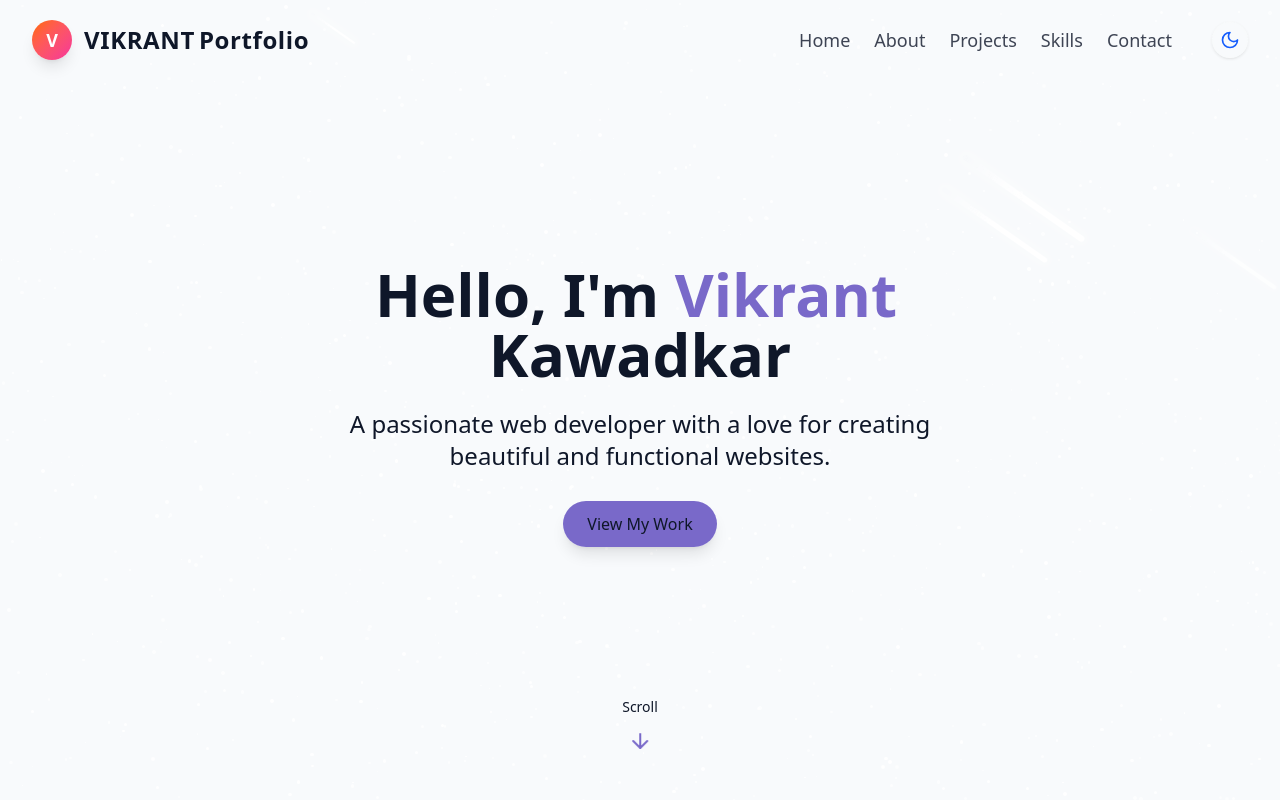
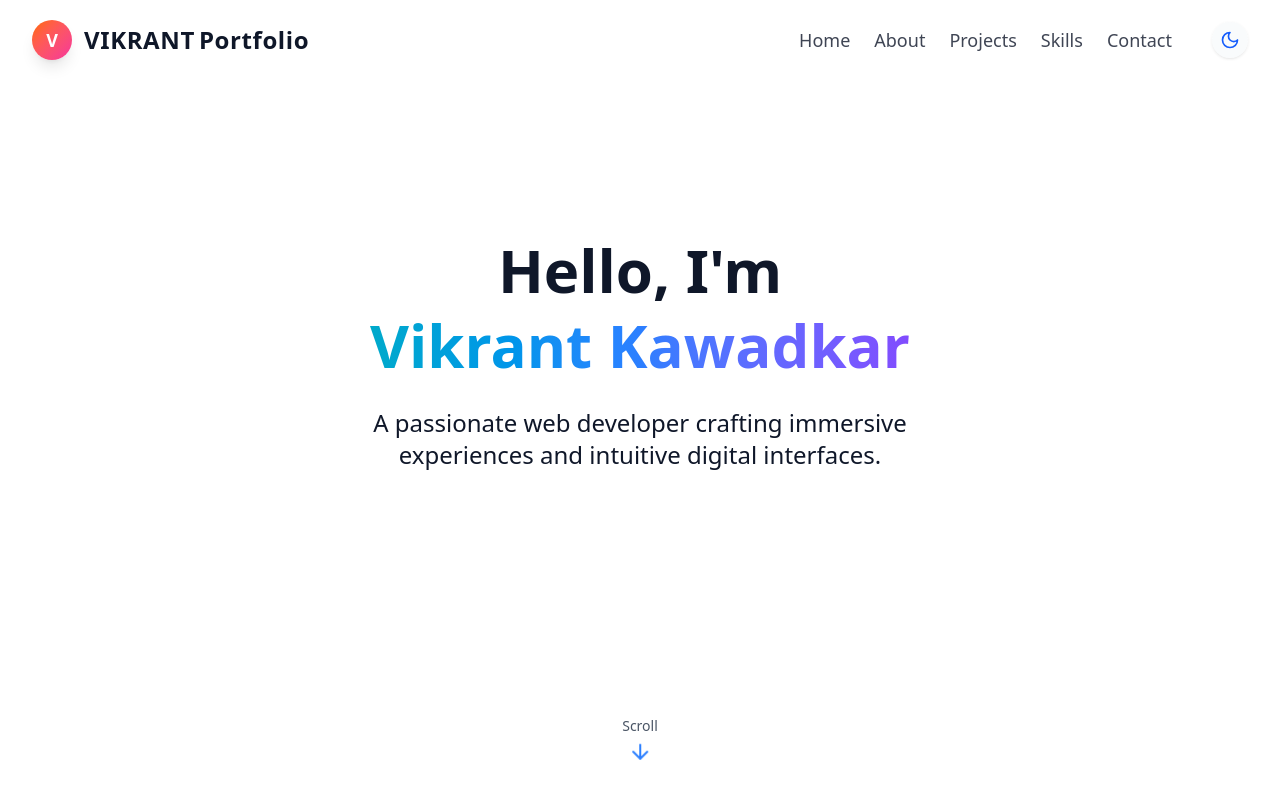
Before and after one commit to ark5234/portfolio, a React (Vite) app: page / in a window 1280 px wide. Shown: the top 800 px of the page. Built offline with nearby package versions, Linux system fonts and the light colour scheme.

Commit message:
improved footer hero section

```diff
--- a/index.html
+++ b/index.html
@@ -4,7 +4,7 @@
     <meta charset="UTF-8" />
     <link rel="icon" type="image/svg+xml" href="/vite.svg" />
     <meta name="viewport" content="width=device-width, initial-scale=1.0" />
-    <title>Vite + React</title>
+    <title>VIKRANT KAWADKAR</title>
   </head>
   <body>
     <div id="root"></div>
--- a/src/components/ContactSection.jsx
+++ b/src/components/ContactSection.jsx
@@ -101,19 +101,51 @@ const TextAreaField = ({ id, label, placeholder }) => (
       {/* Contact Info */}
       <div className="space-y-10">
         <div className="space-y-6">
-          <ContactItem icon={<Mail />} title="Email" value="vikrantkawadkar2099@gmail.com" link="mailto:vikrantkawadkar2099@gmail.com" />
-          <ContactItem icon={<Phone />} title="Phone" value="+91 94099 14760" link="tel:+919409914760" />
-          <ContactItem icon={<MapPin />} title="Location" value="Ahmedabad, Gujarat, India" />
+              <ContactItem
+                  icon={<Mail />}
+                  title="Email"
+                  value="vikrantkawadkar2099@gmail.com"
+                  link="mailto:vikrantkawadkar2099@gmail.com"
+              />
+              <ContactItem
+                  icon={<Phone />}
+                  title="Phone"
+                  value="+91 94099 14760"
+                  link="tel:+919409914760"
+              />
+              <ContactItem
+                  icon={<MapPin />}
+                  title="Location"
+                  value="Ahmedabad, Gujarat, India"
+              />
           </div>
 
+
+
+        <div className="flex items-start space-x-4">
+  <div className="p-3 rounded-full bg-gradient-to-r from-blue-500 via-indigo-500 to-purple-600 shadow-md">
+    <Send className="text-white" />
+  </div>
   <div>
-          <h4 className="text-lg font-semibold mb-3 text-teal-300">Connect with me</h4>
-          <div className="flex space-x-4">
+    <h4 className="font-semibold text-white mb-2">Connect with me</h4>
+    <div className="flex items-center space-x-4">
       {[
-              { href: "https://linkedin.com/in/vikrant-kawadkar-0b9073251", icon: <Linkedin /> },
-              { href: "https://x.com/KawadkarVikrant", icon: <Twitter /> },
-              { href: "https://instagram.com/vikrantkawadkar", icon: <Instagram /> },
-              { href: "#", icon: <Twitch /> },
+        {
+          href: "https://linkedin.com/in/vikrant-kawadkar-0b9073251",
+          icon: <Linkedin />,
+        },
+        {
+          href: "https://x.com/KawadkarVikrant",
+          icon: <Twitter />,
+        },
+        {
+          href: "https://instagram.com/vikrantkawadkar",
+          icon: <Instagram />,
+        },
+        {
+          href: "#",
+          icon: <Twitch />,
+        },
       ].map(({ href, icon }, i) => (
         <a
           key={i}
@@ -122,9 +154,12 @@ const TextAreaField = ({ id, label, placeholder }) => (
           rel="noopener noreferrer"
           className="text-gray-300 hover:text-teal-300 transition duration-300 transform hover:scale-110"
         >
+          <div className="p-2 bg-[#1e1e2f] dark:bg-[#1c1c2c] rounded-full">
             {icon}
+          </div>
         </a>
       ))}
+    </div>
   </div>
 </div>
       </div>
--- a/src/components/HeroSection.jsx
+++ b/src/components/HeroSection.jsx
@@ -4,45 +4,46 @@ export const HeroSection = () => {
   return (
     <section
       id="hero"
-      className="relative min-h-screen flex flex-col items-center justify-center px-4"
+      className="relative min-h-screen flex flex-col items-center justify-center px-4 overflow-hidden bg-white dark:bg-transparent transition-colors duration-500"
     >
+      {/* Subtle Background Glow or Stars */}
+      <div className="absolute inset-0 z-0 pointer-events-none">
+        <div className="absolute top-1/3 left-1/2 w-[600px] h-[600px] bg-gradient-radial from-purple-400/20 via-transparent to-transparent rounded-full blur-3xl transform -translate-x-1/2" />
+        <div className="absolute bottom-0 right-0 w-[400px] h-[400px] bg-gradient-radial from-teal-400/20 via-transparent to-transparent rounded-full blur-2xl" />
+      </div>
+
+      {/* Hero Content */}
       <div className="container max-w-4xl mx-auto text-center z-10 min-h-screen flex flex-col justify-center">
         <div className="space-y-6">
-          <h1 className="text-4xl md:text-6xl font-bold text-foreground">
-             <span className="tetx-gradient animate-fade-in-delay-1">
-                Hello, I'm
-             </span>
+          <h1 className="text-4xl md:text-6xl font-extrabold leading-tight">
+            <span className="block text-orange dark:text-orange opacity-0 animate-fade-in-delay-1">
+                  Hello, I'm
+            </span>
 
-            <span className="text-primary opacity-0 animate-fade-in-delay-1">
-                {" "}
-                Vikrant
-
-            </span>
-            <span className="text-gradient ml-2 opacity-0 animate-fade-in-delay-2">
-                {" "}
-                Kawadkar
-
+            <span className="block text-transparent bg-clip-text bg-gradient-to-r from-teal-500 via-blue-500 to-purple-600 dark:from-teal-400 dark:via-blue-400 dark:to-purple-500 animate-gradient-slow opacity-0 animate-fade-in-delay-2">
+              Vikrant Kawadkar
             </span>
           </h1>
 
-          <p className="text-lg md:text-2xl text-muted-foreground max-w-2xl mx-auto opacity-0 animate-fade-in-delay-4">
-            A passionate web developer with a love for creating beautiful and functional websites.
+          <p className="text-lg md:text-2xl block text-orange dark:text-orange max-w-2xl mx-auto opacity-0 animate-fade-in-delay-4">
+                  A passionate web developer crafting immersive experiences and intuitive digital interfaces.
           </p>
 
-          <div className="pt-4 opacity-0 animate-fade-in-delay-4">
+          <div className="pt-6 opacity-0 animate-fade-in-delay-5">
             <a
               href="#projects"
-              className="cosmic-button bg-primary text-foreground hover:bg-primary/80 transition-colors duration-300 px-6 py-3 rounded-full shadow-lg"
+              className="inline-block px-8 py-3 rounded-full bg-gradient-to-r from-blue-500 via-teal-400 to-purple-500 text-white font-semibold shadow-xl hover:shadow-[0_0_25px_rgba(100,200,255,0.4)] transition duration-300"
             >
-              View My Work
+              🚀 View My Work
             </a>
           </div>
         </div>
       </div>
 
-      <div className="absolute bottom-8 left-1/2 transform -translate-x-1/2 flex flex-col items-center animate-bounce">
-        <span className="text-sm text-muted-foreground mb-2">Scroll</span>
-        <ArrowDown className="h-6 w-6 text-primary mt-2 animate-bounce" />
+      {/* Scroll Indicator */}
+      <div className="absolute bottom-8 left-1/2 transform -translate-x-1/2 flex flex-col items-center animate-fade-in-delay-6">
+        <span className="text-sm text-gray-600 dark:text-gray-400 mb-2">Scroll</span>
+        <ArrowDown className="h-6 w-6 text-blue-500 dark:text-teal-400 animate-bounce" />
       </div>
     </section>
   );
```
Also changed, not shown: 1 other file (tests, documents, lock files or other folders). Lines whose indentation alone changed are shown as unchanged.
